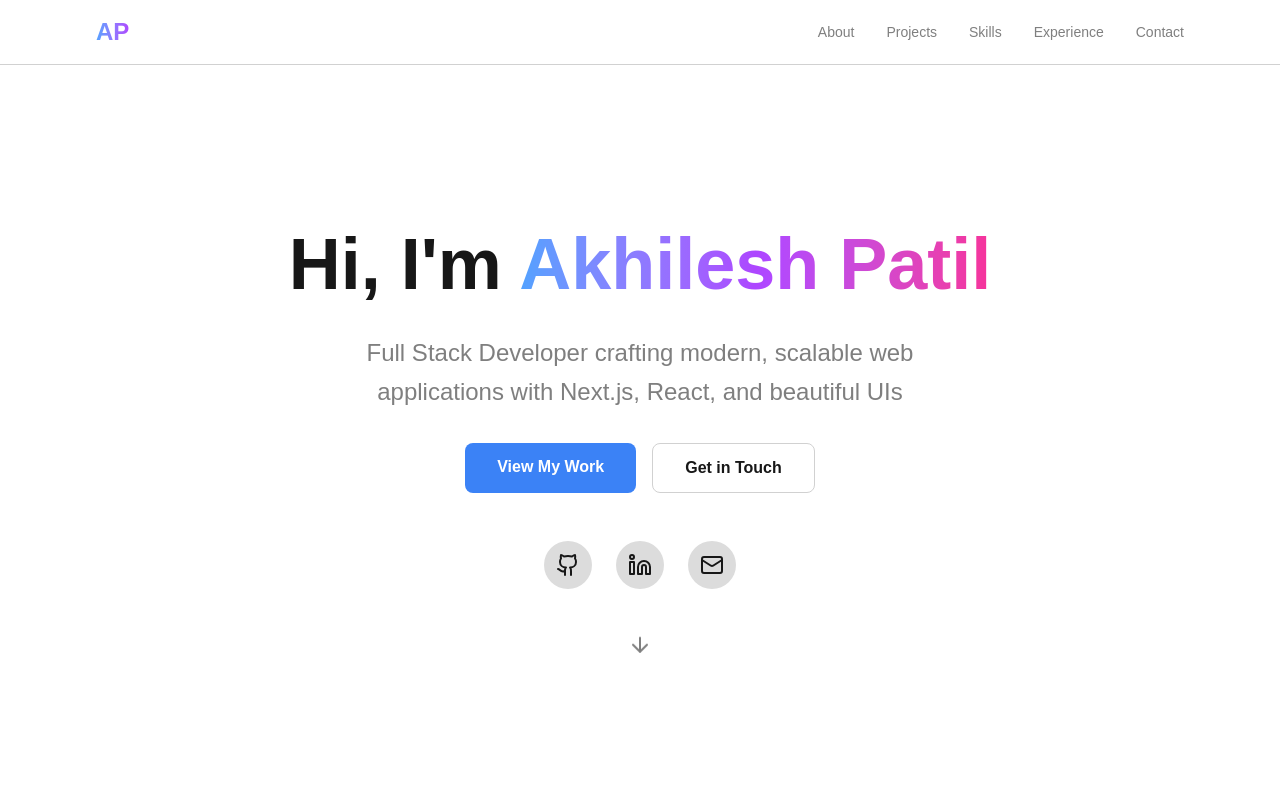
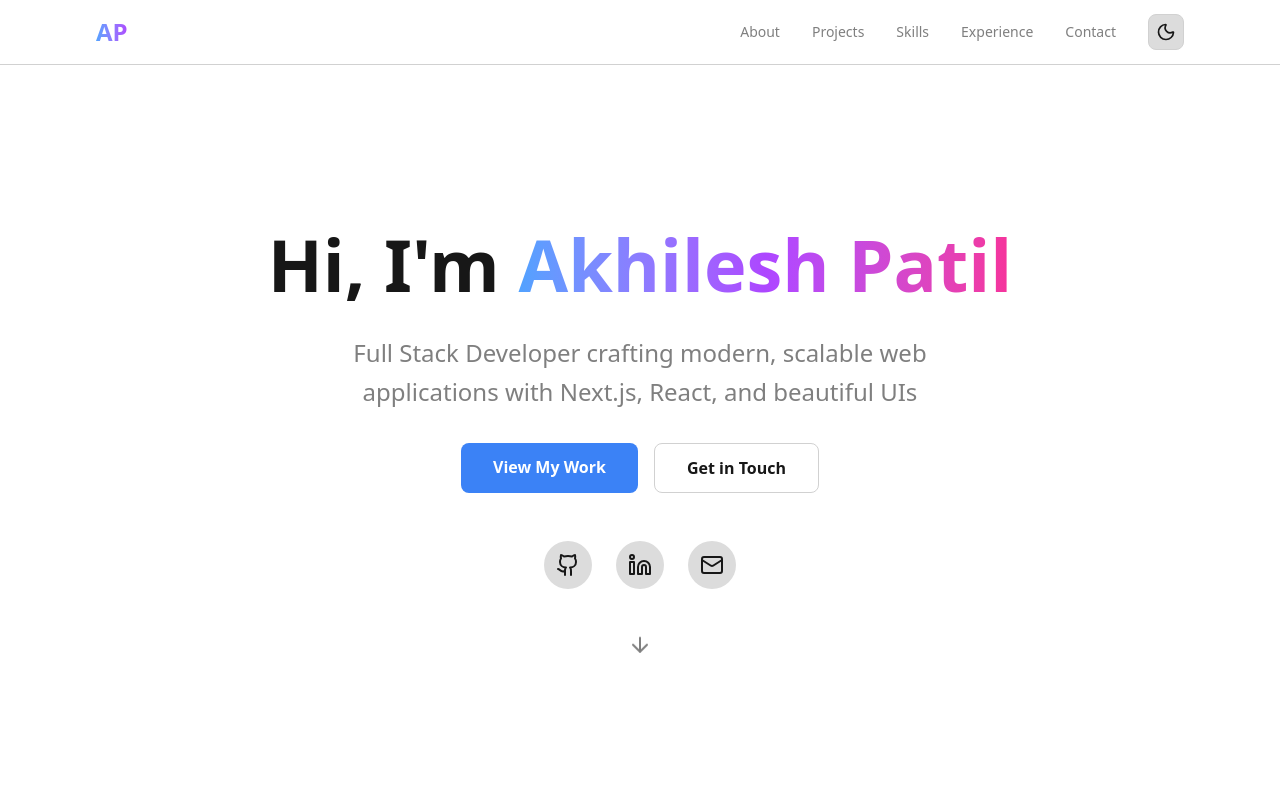
Before and after one commit to AkhileshP19/portfolio1, a Next.js app: page / in a window 1280 px wide. Shown: the top 800 px of the page. Built offline with nearby package versions, Linux system fonts and the light colour scheme.

Commit message:
Added toggle light-dark mode

```diff
--- a/src/app/globals.css
+++ b/src/app/globals.css
@@ -1,9 +1,4 @@
 @import "tailwindcss";
-
-* {
-  transition: background-color .25s ease, color .25s ease, border-color .25s ease;
-}
-
 
 :root {
   --background: #ffffff;
@@ -34,8 +29,21 @@
   --font-mono: var(--font-geist-mono);
 }
 
+/* Base theme (light as default) */
+:root {
+  --background: #ffffff;
+  --foreground: #171717;
+}
+
+/* When next-themes sets <html class="dark"> */
+html.dark {
+  --background: #0a0a0a;
+  --foreground: #ededed;
+}
+
+/* Optional: If system theme is dark AND user has not chosen manually */
 @media (prefers-color-scheme: dark) {
-  :root {
+  html:not(.light):not(.dark) {
     --background: #0a0a0a;
     --foreground: #ededed;
   }
@@ -44,5 +52,5 @@
 body {
   background: var(--background);
   color: var(--foreground);
-  font-family: Arial, Helvetica, sans-serif;
+  font-family: var(--font-sans);
 }
--- a/src/app/layout.js
+++ b/src/app/layout.js
@@ -1,6 +1,7 @@
 import { Geist, Geist_Mono } from "next/font/google";
 import "./globals.css";
 import { Toaster } from "react-hot-toast";
+import Providers from "./providers";
 
 const geistSans = Geist({
   variable: "--font-geist-sans",
@@ -43,7 +44,7 @@ export const metadata = {
 
 export default function RootLayout({ children }) {
   return (
-    <html lang="en">
+    <html lang="en" suppressHydrationWarning>
       <head>
         <link rel="icon" type="image/png" href="/favicon.png" />
       </head>
@@ -51,8 +52,10 @@ export default function RootLayout({ children }) {
       <body
         className={`${geistSans.variable} ${geistMono.variable} antialiased`}
       >
-        {children}
-        <Toaster />
+        <Providers>
+          {children}
+          <Toaster />
+        </Providers>
       </body>
     </html>
   );
--- /dev/null
+++ b/src/app/providers.jsx
@@ -0,0 +1,9 @@
+import { ThemeProvider } from "next-themes";
+
+export default function Providers({children}) {
+    return (
+        <ThemeProvider attribute="class" defaultTheme="system" enableSystem>
+            {children}
+        </ThemeProvider>
+    )
+}
--- a/src/components/navbar.jsx
+++ b/src/components/navbar.jsx
@@ -3,6 +3,7 @@
 import { useState } from 'react';
 import Link from 'next/link';
 import { Menu, X } from 'lucide-react';
+import ThemeSwitch from './theme-switch';
 
 export default function Navbar() {
   const [isOpen, setIsOpen] = useState(false);
@@ -18,13 +19,20 @@ export default function Navbar() {
   return (
     <nav className="fixed top-0 w-full bg-background/80 backdrop-blur-md z-50 border-b border-border">
       <div className="max-w-6xl mx-auto px-4 sm:px-6 lg:px-8">
+
+        {/* Top Row */}
         <div className="flex justify-between items-center h-16">
-          <Link href="/" className="text-2xl font-bold bg-gradient-to-r from-blue-400 to-purple-500 bg-clip-text text-transparent">
+
+          {/* Logo */}
+          <Link
+            href="/"
+            className="text-2xl font-bold bg-gradient-to-r from-blue-400 to-purple-500 bg-clip-text text-transparent"
+          >
             AP
           </Link>
 
           {/* Desktop Menu */}
-          <div className="hidden md:flex gap-8">
+          <div className="hidden md:flex gap-8 items-center">
             {navLinks.map((link) => (
               <a
                 key={link.name}
@@ -34,6 +42,9 @@ export default function Navbar() {
                 {link.name}
               </a>
             ))}
+
+            {/* Theme Switch (Desktop) */}
+            <ThemeSwitch />
           </div>
 
           {/* Mobile Menu Button */}
@@ -58,6 +69,11 @@ export default function Navbar() {
                 {link.name}
               </a>
             ))}
+
+            {/* Theme Switch (Mobile) */}
+            <div className="px-4 pt-2">
+              <ThemeSwitch />
+            </div>
           </div>
         )}
       </div>
--- /dev/null
+++ b/src/components/theme-switch.jsx
@@ -0,0 +1,40 @@
+'use client'
+
+import { useState, useEffect } from 'react'
+import { useTheme } from 'next-themes'
+import { Moon, Sun } from 'lucide-react'
+
+export default function ThemeSwitch() {
+  const [mounted, setMounted] = useState(false)
+  const { setTheme, resolvedTheme } = useTheme()
+
+  useEffect(() => setMounted(true), [])
+
+  if (!mounted) {
+    return (
+      <div className="w-9 h-9 rounded-lg bg-secondary animate-pulse" />
+    )
+  }
+
+  const isDark = resolvedTheme === 'dark'
+
+  return (
+    <button
+      onClick={() => setTheme(isDark ? 'light' : 'dark')}
+      className="
+        w-9 h-9 flex items-center justify-center
+        rounded-lg border border-border
+        bg-secondary hover:bg-muted
+        transition-all duration-300
+        active:scale-90 cursor-pointer
+      "
+      aria-label="Toggle Theme"
+    >
+      {isDark ? (
+        <Sun className="w-5 h-5 rotate-0 scale-100 transition-transform duration-300" />
+      ) : (
+        <Moon className="w-5 h-5 rotate-0 scale-100 transition-transform duration-300" />
+      )}
+    </button>
+  )
+}
```
